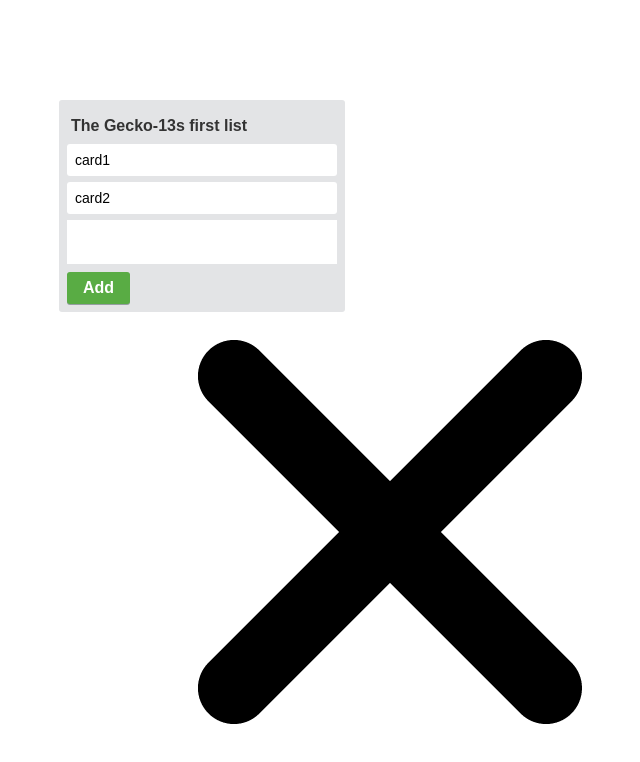
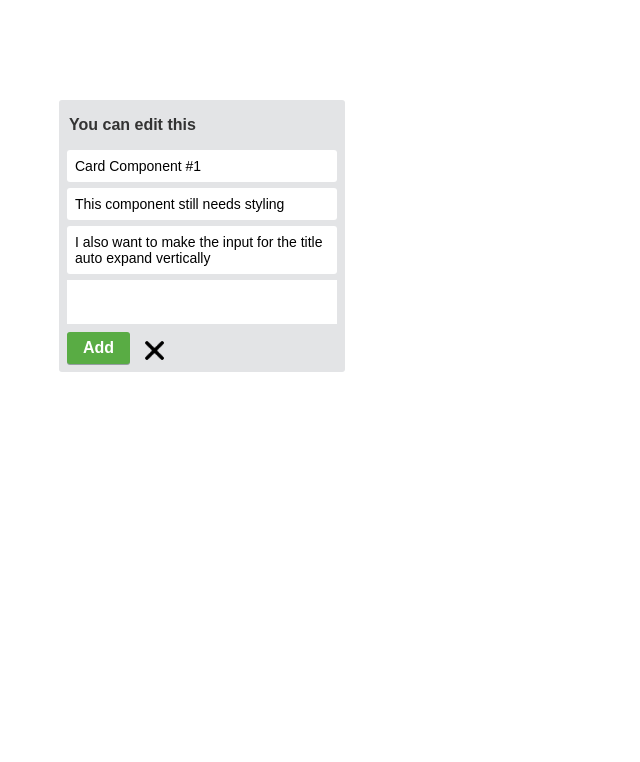
Before and after one commit to chingu-voyage4/Geckos-Team-13, a React (Create React App) app: page / in a window 1280 px wide. Both pictures are taken after a click on the button "Add a card...". Shown: the top 762 px of the page, without its empty margins (41-681 px from the left). Built offline with nearby package versions, Linux system fonts and the light colour scheme.

Commit message:
Added some dummy text and ran esling

```diff
--- a/src/components/ColumnList.js
+++ b/src/components/ColumnList.js
@@ -6,9 +6,9 @@ export default class extends Component {
 
     this.state = {
       outComponentSelected: true,
-      listTitle: 'The Gecko-13s first list',
+      listTitle: 'You can edit this',
       cardName: '',
-      cardTitles: ['card1', 'card2']
+      cardTitles: ['Card Component #1', 'This component still needs styling', 'I also want to make the input for the title auto expand vertically']
     }
 
     this.setWrapperRef = this.setWrapperRef.bind(this)
@@ -72,7 +72,7 @@ export default class extends Component {
 
   handleKeyPress(event) {
     console.log(event.key)
-    if (event.key == 'Enter') {
+    if (event.key === 'Enter') {
       this.confirmAddCard(event)
     }
   }
@@ -110,11 +110,11 @@ export default class extends Component {
           className='list__add-cards-full'
           style={{ display: this.state.outComponentSelected ? 'none' : 'block' }}
         >
-          <div className="form-container">
+          <div className='form-container'>
             <textarea value={this.state.cardName} onChange={this.addCardTitle} onKeyPress={this.handleKeyPress} />
-            <div className="form-btn-container">
-              <button type="submit" className='btn--add'>Add</button>
-              <button className='btn--cancel'><img src="../close-round.png" onClick={this.cancelExpansion} alt="" /></button>
+            <div className='form-btn-container'>
+              <button type='submit' className='btn--add'>Add</button>
+              <button className='btn--cancel'><img src='../close-round.png' className='cancel' onClick={this.cancelExpansion} alt='' /></button>
             </div>
           </div>
         </form>
--- a/src/index.css
+++ b/src/index.css
@@ -37,6 +37,7 @@ textarea {
   box-shadow: none;
   resize: none;
   color: #333;
+  font-size: 14px;
   line-height: 18px;
   font-weight: 400;
   padding: 6px 6px 2px 8px
@@ -54,7 +55,7 @@ textarea {
 }
 
 .list__header-title {
-  padding: 8px 34px 8px 2px;
+ margin-bottom: 8px;
 }
 
 .form-container {
@@ -113,4 +114,16 @@ textarea {
   font-size:16px;
   line-height: 18px;
   font-weight: 700;
+  padding: 8px 34px 8px 2px;
 }
+
+input:focus {
+  background-color: #FFFFFF;
+  border: #0099CC solid 1px;
+  border-radius: 3px;
+}
+
+.cancel {
+  height:25px;
+  margin: 2px 0px 0px 8px
+}
```
